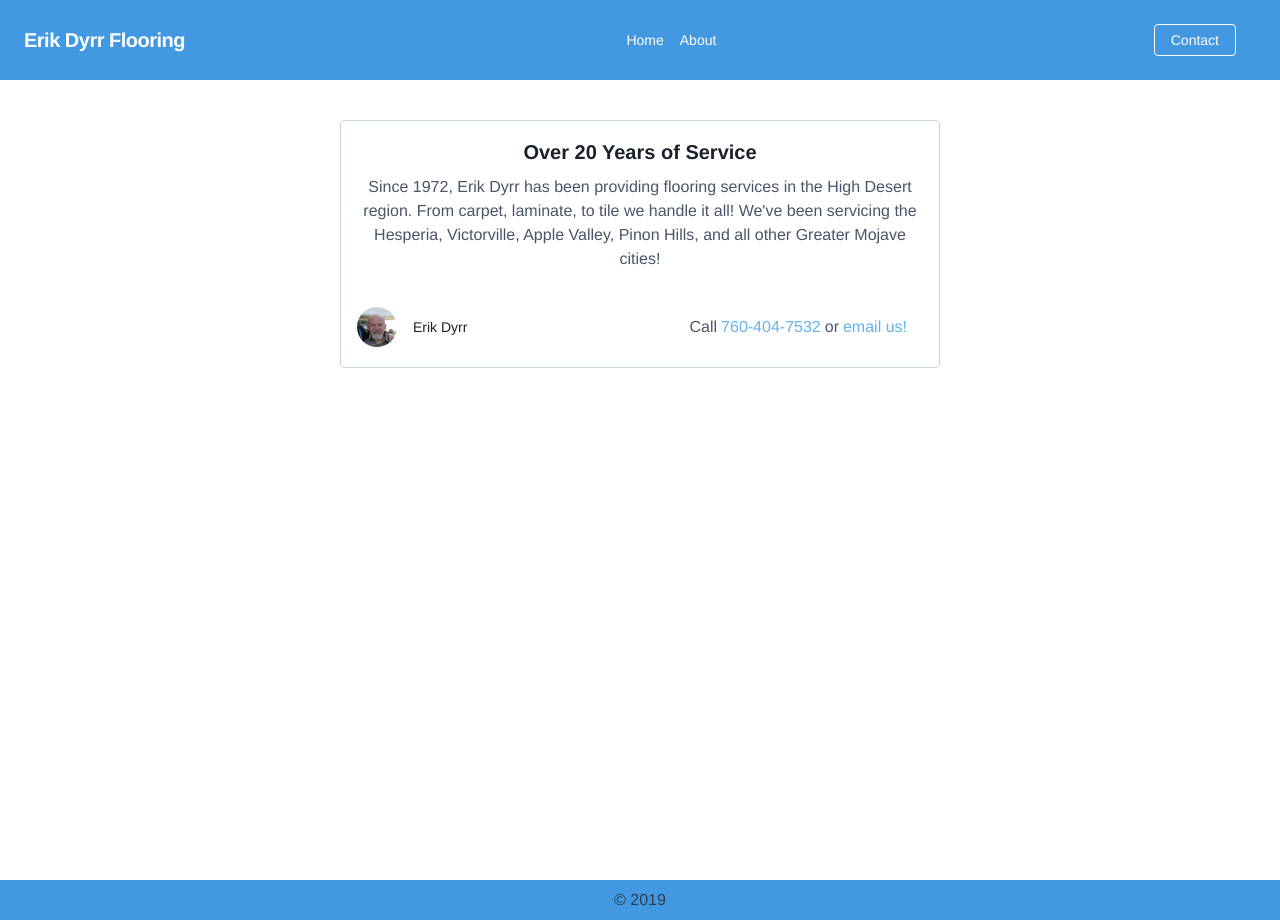
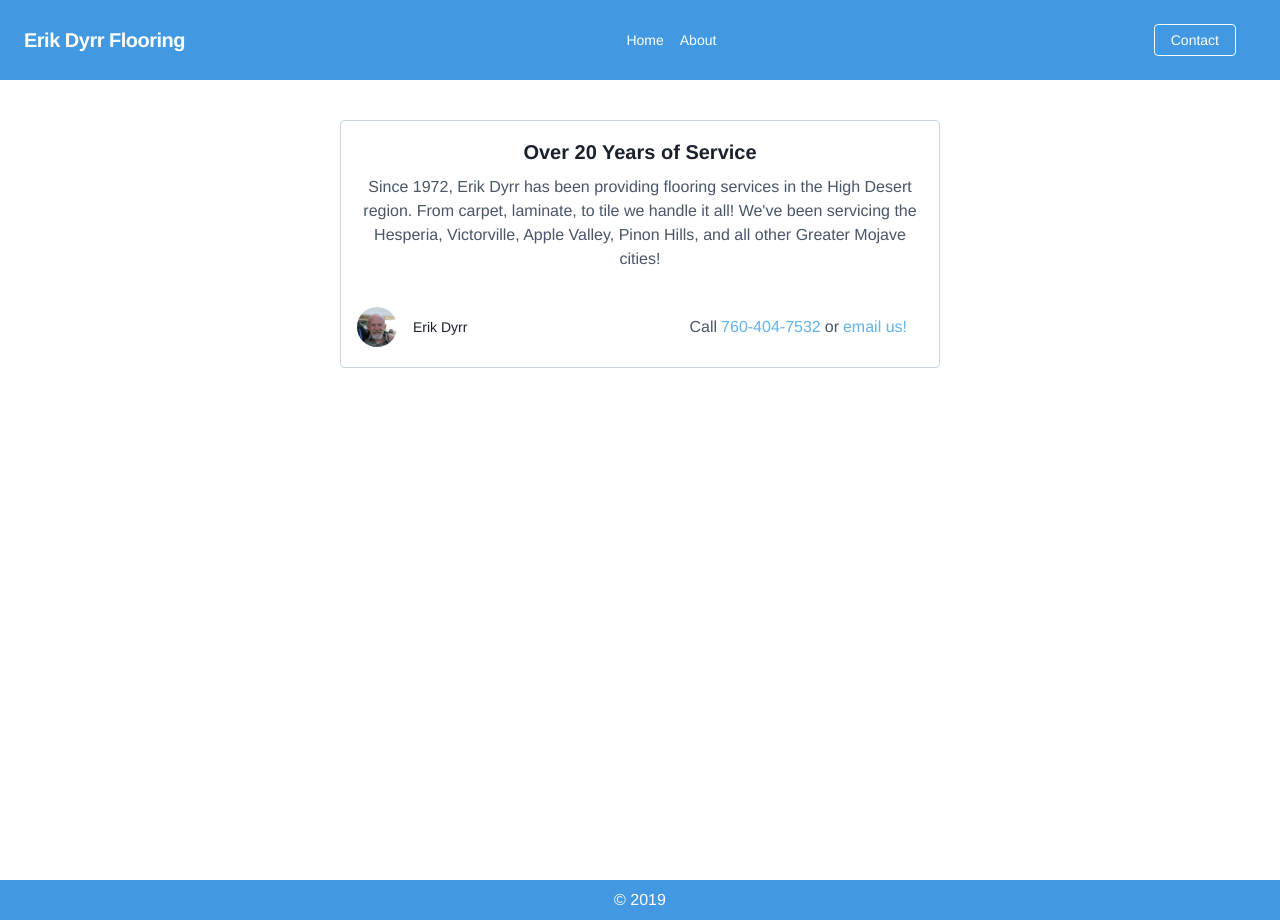
Before and after one commit to SaundersB/erikdyrrflooring.com, a Vue app: page /about in a window 1280 px wide. Built offline with nearby package versions, Linux system fonts and the light colour scheme.

Commit message:
Match the text color for the copyright label.

```diff
--- a/src/App.vue
+++ b/src/App.vue
@@ -34,7 +34,7 @@
       </div>
     </nav>
     <router-view />
-    <nav class="flex items-center justify-center  bg-blue-500 p-2">
+    <nav class="flex items-center justify-center  bg-blue-500 p-2 text-white">
       <div>&copy; {{ new Date().getFullYear() }}</div>
     </nav>
   </div>
```
